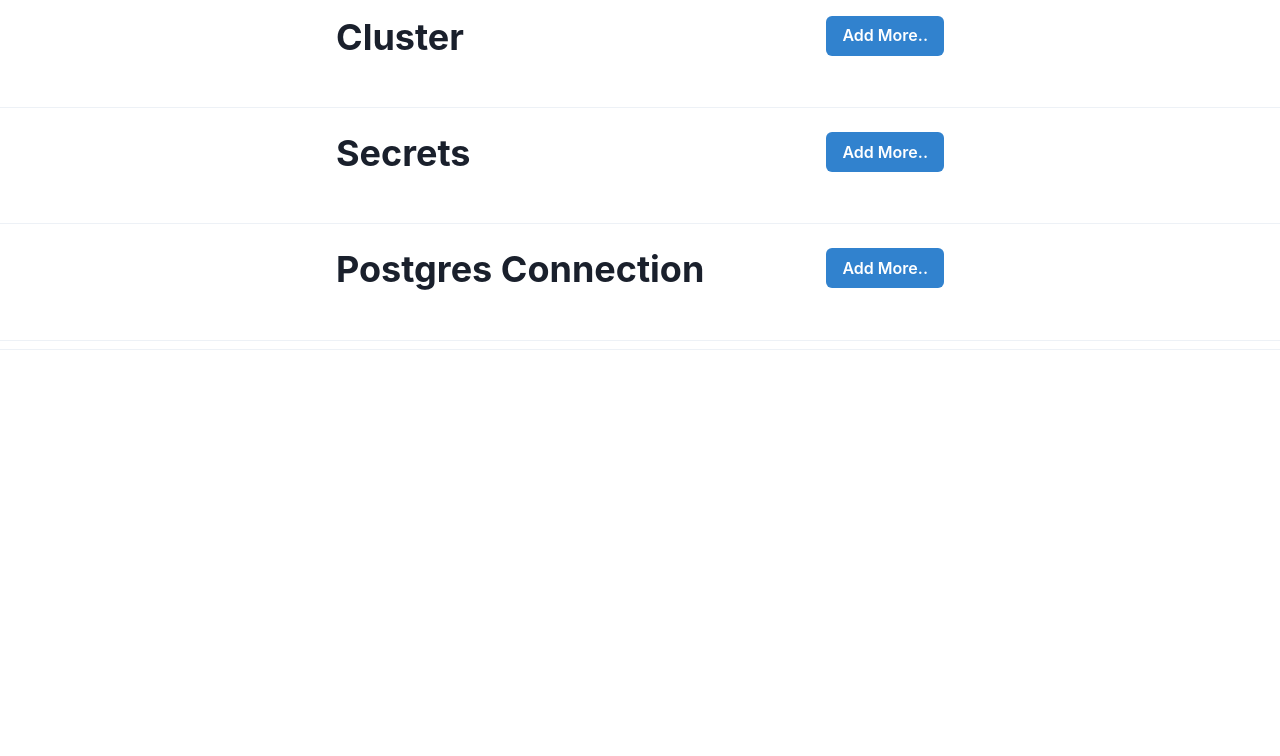
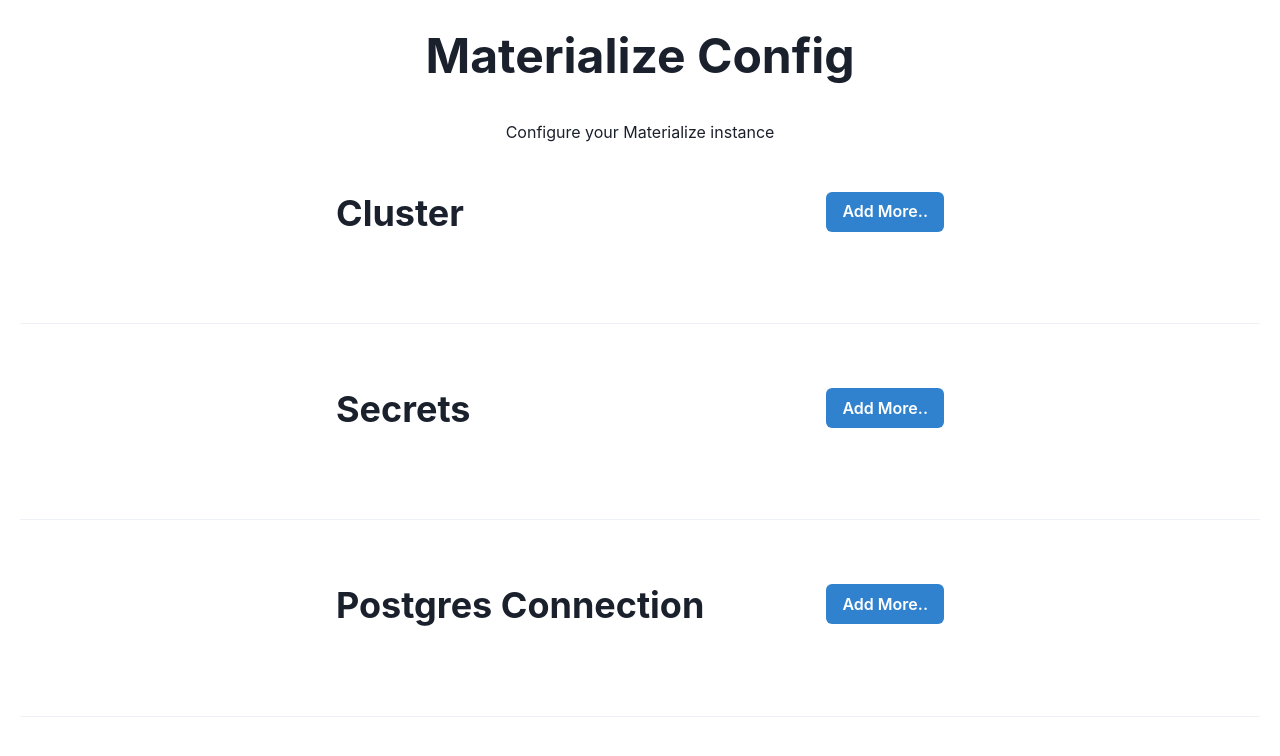
Before and after one commit to bobbyiliev/materialize-config, a React (Create React App) app: page / in a window 1280 px wide. Shown: the top 756 px of the page. Built offline with nearby package versions, Linux system fonts and the light colour scheme.

Commit message:
First PoC setup

```diff
--- a/src/App.js
+++ b/src/App.js
@@ -1,17 +1,24 @@
-import { useState } from 'react';
+import { useState, useEffect } from 'react';
+
 import { ChakraProvider, Container, Divider, VStack } from '@chakra-ui/react'
 import './App.css';
 
+import Header from './Header';
 import Cluster from './components/Cluster';
 import PostgresConnection from './components/PostgresConnection';
 import Secret from './components/Secret';
+
 import KafkaConnection from './components/KafkaConnection';
 
 function App() {
+  useEffect(() => {
+    document.title = "Materialize Config"
+  });
 
   return (
     <ChakraProvider>
       <VStack>
+        <Header />
         <Cluster />
         <Divider />
         <Secret />
--- /dev/null
+++ b/src/Header.js
@@ -0,0 +1,16 @@
+import React from "react";
+import { Heading, Text } from '@chakra-ui/react'
+const Header = () => {
+  return (
+    <>
+      <Heading as="h1" size="2xl" p="8">
+        Materialize Config
+      </Heading>
+      <Text pb="6" fontSize="md">
+        Configure your Materialize instance
+      </Text>
+    </>
+  );
+}
+
+export default Header;
--- a/src/components/Cluster.js
+++ b/src/components/Cluster.js
@@ -56,7 +56,7 @@
   return (
     <Container maxW="2xl">
       <Flex p="4">
-        <Heading as="h1" size="xl">
+        <Heading as="h2" size="xl">
           Cluster
         </Heading>
         <Spacer />
--- a/src/components/KafkaConnection.js
+++ b/src/components/KafkaConnection.js
@@ -48,7 +48,7 @@
   return (
     <Container maxW="2xl">
       <Flex p="4">
-        <Heading as="h1" size="xl">
+        <Heading as="h2" size="xl">
         Kafka Connection
         </Heading>
         <Spacer />
--- a/src/components/PostgresConnection.js
+++ b/src/components/PostgresConnection.js
@@ -48,7 +48,7 @@
   return (
     <Container maxW="2xl">
       <Flex p="4">
-        <Heading as="h1" size="xl">
+        <Heading as="h2" size="xl">
         Postgres Connection
         </Heading>
         <Spacer />
@@ -123,6 +123,7 @@
                     value={form.sslMode}
                   />
                 </Box>
+                <Spacer />
                 <Box p="2">
                   <Button colorScheme="blue" onClick={() => removeFields(index)}>
                     Remove
--- a/src/components/Secret.js
+++ b/src/components/Secret.js
@@ -52,7 +52,7 @@
   return (
     <Container maxW="2xl">
       <Flex p="4">
-        <Heading as="h1" size="xl">
+        <Heading as="h2" size="xl">
           Secrets
         </Heading>
         <Spacer />
--- a/src/index.css
+++ b/src/index.css
@@ -1,13 +1,100 @@
 body {
-  margin: 0;
-  font-family: -apple-system, BlinkMacSystemFont, 'Segoe UI', 'Roboto', 'Oxygen',
-    'Ubuntu', 'Cantarell', 'Fira Sans', 'Droid Sans', 'Helvetica Neue',
+  background: #0e101c;
+  font-family: -apple-system, BlinkMacSystemFont, "Segoe UI", "Roboto", "Oxygen",
+    "Ubuntu", "Cantarell", "Fira Sans", "Droid Sans", "Helvetica Neue",
     sans-serif;
-  -webkit-font-smoothing: antialiased;
-  -moz-osx-font-smoothing: grayscale;
+  color: white;
+  padding: 0 20px 100px;
 }
 
-code {
-  font-family: source-code-pro, Menlo, Monaco, Consolas, 'Courier New',
-    monospace;
+hr {
+  border: 1px solid #333;
+  margin: 40px 0;
 }
+
+.h1 {
+  margin-top: 80px;
+  font-size: 25px;
+  padding-bottom: 10px;
+  border-bottom: 1px solid rgb(79, 98, 148);
+}
+
+.form {
+  max-width: 800px;
+  margin: 0 auto;
+}
+
+.p {
+  color: #bf1650;
+  text-align: center;
+}
+
+.input {
+  display: block;
+  box-sizing: border-box;
+  width: 100%;
+  border-radius: 4px;
+  border: 1px solid white;
+  color: black;
+  padding: 10px 15px;
+  margin-bottom: 10px;
+  font-size: 14px;
+}
+
+.label,
+section > label {
+  line-height: 2;
+  text-align: left;
+  display: block;
+  margin-bottom: 13px;
+  margin-top: 20px;
+  color: white;
+  font-size: 14px;
+  font-weight: 200;
+}
+
+.button {
+  background: #ec5990;
+  color: white;
+  text-transform: uppercase;
+  border: none;
+  margin-top: 40px;
+  padding: 20px;
+  font-size: 16px;
+  font-weight: 100;
+  letter-spacing: 10px;
+  display: block;
+  appearance: none;
+  border-radius: 4px;
+  width: 100%;
+}
+
+.buttonBlack {
+  background: black;
+  border: 1px solid white;
+}
+
+.App {
+  max-width: 600px;
+  margin: 0 auto;
+}
+
+.container {
+  display: grid;
+  grid-template-columns: 1fr 1fr;
+  grid-gap: 20px;
+}
+
+.counter {
+  font-weight: 400;
+  background: white;
+  color: black;
+  padding: 10px 15px;
+  border-radius: 4px;
+  position: fixed;
+  top: 20px;
+  right: 20px;
+  z-index: 9999999;
+  border: 1px solid rgb(79, 98, 148);
+  box-shadow: 0 0 4px rgb(79, 98, 148);
+}
```
